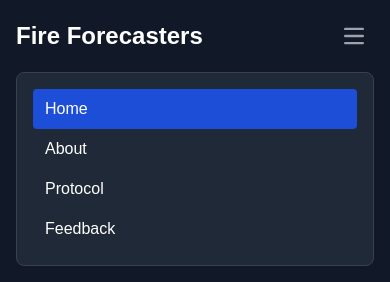
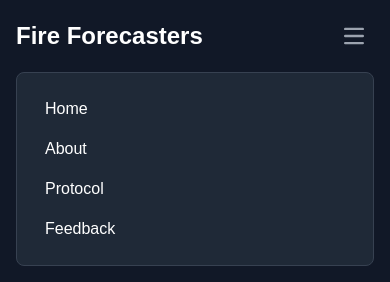
Before and after one commit to gaurav5-5/NASA23, a Flask app: page / in a window 390 px wide, after a click on "Open main menu"; the page is wider, and only the part inside the window is pictured. Shown: the top 282 px of that part. Run offline with Flask 3, Linux system fonts and the light colour scheme; some libraries are stand-ins or nearby versions.

Commit message:
fixed random blue coloring navbar

```diff
--- a/templates/nav.html
+++ b/templates/nav.html
@@ -3,26 +3,34 @@
     <a href="{{ url_for('index') }}" class="flex items-center">
       <span class="self-center text-2xl font-semibold whitespace-nowrap text-white">Fire Forecasters</span>
     </a>
-      <button data-collapse-toggle="navbar-default" type="button" class="inline-flex items-center p-2 w-10 h-10 justify-center text-sm rounded-lg md:hidden focus:outline-none focus:ring-2 text-gray-400 hover:bg-gray-700 focus:ring-gray-600" aria-controls="navbar-default" aria-expanded="false">
+    <button data-collapse-toggle="navbar-default" type="button"
+      class="inline-flex items-center p-2 w-10 h-10 justify-center text-sm rounded-lg md:hidden focus:outline-none focus:ring-2 text-gray-400 hover:bg-gray-700 focus:ring-gray-600"
+      aria-controls="navbar-default" aria-expanded="false">
       <span class="sr-only">Open main menu</span>
       <svg class="w-5 h-5" aria-hidden="true" xmlns="http://www.w3.org/2000/svg" fill="none" viewBox="0 0 17 14">
-              <path stroke="currentColor" stroke-linecap="round" stroke-linejoin="round" stroke-width="2" d="M1 1h15M1 7h15M1 13h15"/>
+        <path stroke="currentColor" stroke-linecap="round" stroke-linejoin="round" stroke-width="2"
+          d="M1 1h15M1 7h15M1 13h15" />
       </svg>
     </button>
     <div class="hidden w-full md:block md:w-auto" id="navbar-default">
-        <ul class="font-medium flex flex-col p-4 md:p-0 mt-4 border  rounded-lg md:flex-row md:space-x-8 md:mt-0 md:border-0 bg-gray-800 md:bg-gray-900 border-gray-700">
+      <ul
+        class="font-medium flex flex-col p-4 md:p-0 mt-4 border  rounded-lg md:flex-row md:space-x-8 md:mt-0 md:border-0 bg-gray-800 md:bg-gray-900 border-gray-700">
         <li>
-            <a href="{{ url_for('index') }}" class="block py-2 pl-3 pr-4 bg-blue-700 rounded md:bg-transparent md:p-0 text-white md:text-blue-500" aria-current="page">Home</a>
+          <a href="{{ url_for('index') }}"
+            class="block py-2 pl-3 pr-4 md:border-0 rounded md:p-0 text-white md:hover:text-blue-500 hover:bg-gray-700 hover:text-white md:hover:bg-transparent">Home</a>
         </li>
         <li>
-            <a href="{{ url_for('about') }}" class="block py-2 pl-3 pr-4 rounded md:border-0 md:p-0 text-white md:hover:text-blue-500 hover:bg-gray-700 hover:text-white md:hover:bg-transparent">About</a>
+          <a href="{{ url_for('about') }}"
+            class="block py-2 pl-3 pr-4 md:border-0 rounded md:p-0 text-white md:hover:text-blue-500 hover:bg-gray-700 hover:text-white md:hover:bg-transparent">About</a>
         </li>
 
         <li>
-            <a href="{{ url_for('protocol') }}" class="block py-2 pl-3 pr-4 md:border-0 md:p-0 text-white md:hover:text-blue-500 hover:bg-gray-700 hover:text-white md:hover:bg-transparent">Protocol</a>
+          <a href="{{ url_for('protocol') }}"
+            class="block py-2 pl-3 pr-4 md:border-0 rounded md:p-0 text-white md:hover:text-blue-500 hover:bg-gray-700 hover:text-white md:hover:bg-transparent">Protocol</a>
         </li>
         <li>
-            <a href="{{ url_for('feedback') }}" class="block py-2 pl-3 pr-4 md:border-0 md:p-0 text-white md:hover:text-blue-500 hover:bg-gray-700 hover:text-white md:hover:bg-transparent">Feedback</a>
+          <a href="{{ url_for('feedback') }}"
+            class="block py-2 pl-3 pr-4 md:border-0 rounded md:p-0 text-white md:hover:text-blue-500 hover:bg-gray-700 hover:text-white md:hover:bg-transparent">Feedback</a>
         </li>
       </ul>
     </div>
```
Lines whose indentation alone changed are shown as unchanged.
